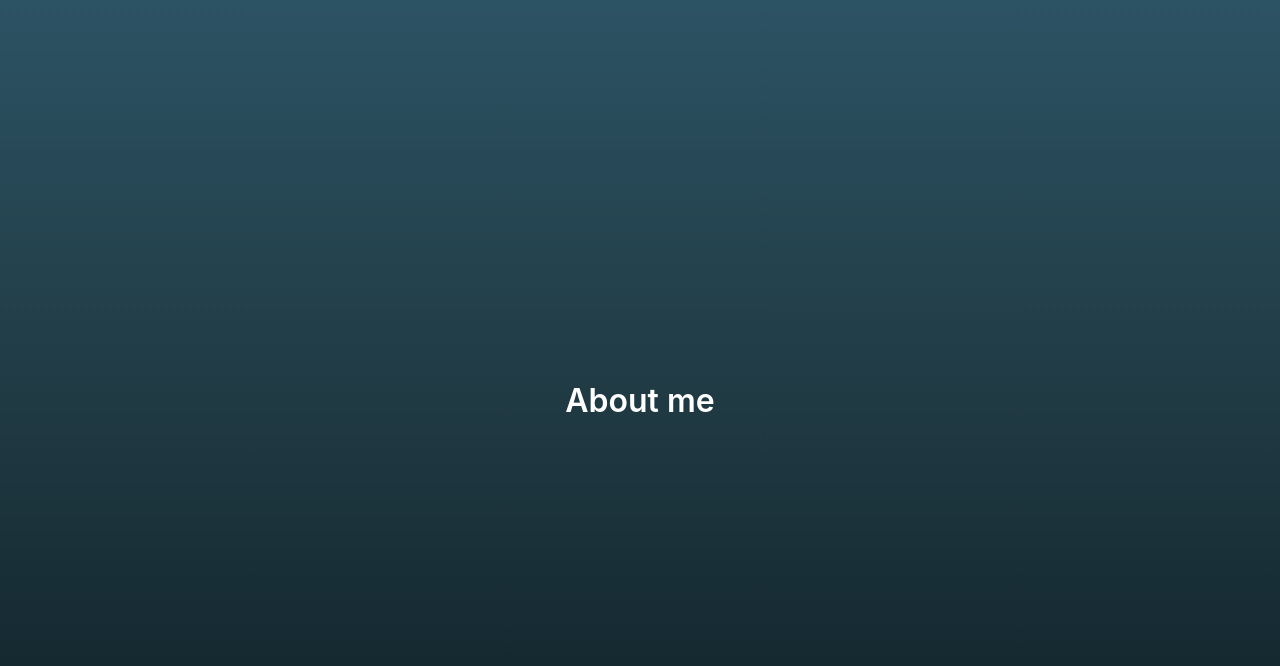
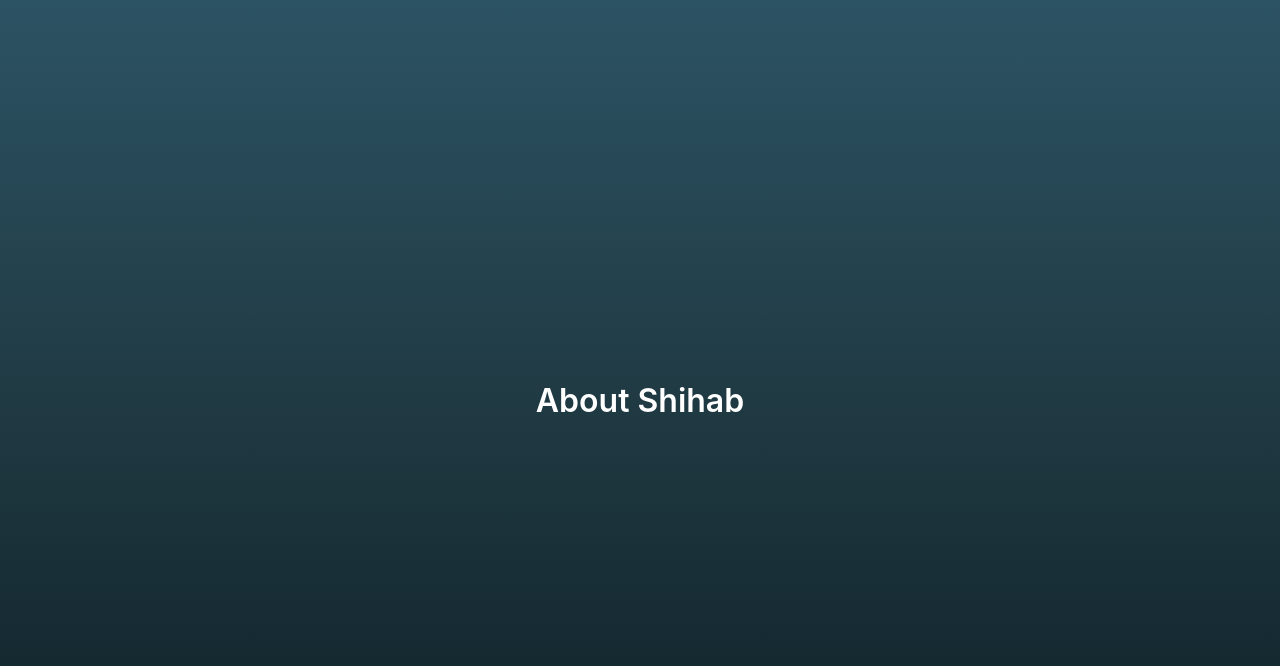
Before and after one commit to aiomonitors/static-site-example, a Next.js app: page /about in a window 1280 px wide. Shown: the top 666 px of the page. Built offline with nearby package versions, Linux system fonts and the light colour scheme.

Commit message:
Update about page

```diff
--- a/src/pages/about.tsx
+++ b/src/pages/about.tsx
@@ -4,7 +4,7 @@ import styled from
 
 const IndexPage = () => (
 	<IndexPageWrapper>
-		<span>About me</span>
+		<span>About Shihab</span>
 	</IndexPageWrapper>
 );
 
```
Also changed, not shown: 1 other file (tests, documents, lock files or other folders).
